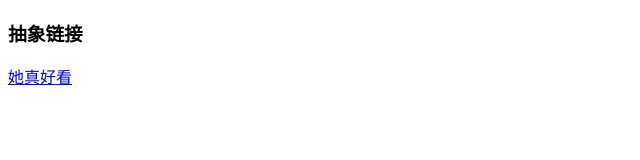
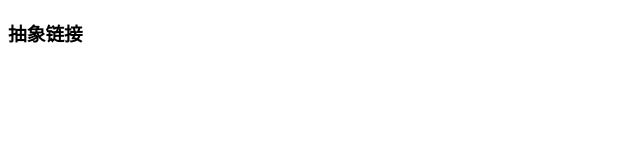
Before and after one commit to lwc1028/lwc1028.github.io, a plain HTML site: page cs.html in a window 1280 px wide. Shown: the whole page, without its empty margins (0-640 px from the left). Drawn offline with Linux system fonts and the light colour scheme.

Commit message:
Update cs.html

```diff
--- a/cs.html
+++ b/cs.html
@@ -7,6 +7,5 @@
 </head>
 <body>
     <h3>抽象链接</h3>
-    <a href="https://lwc1028.github.io/" title="她">她真好看</a>
 </body>
 </html>
```
